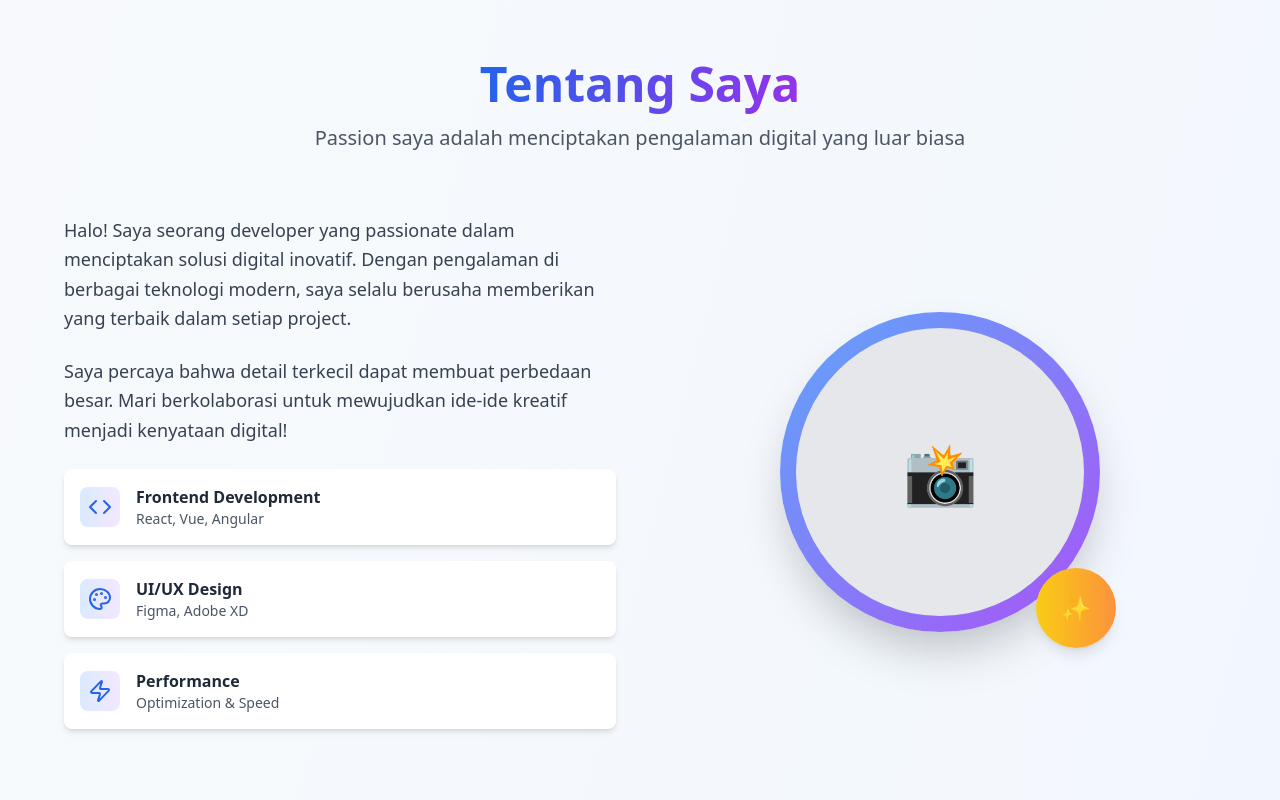
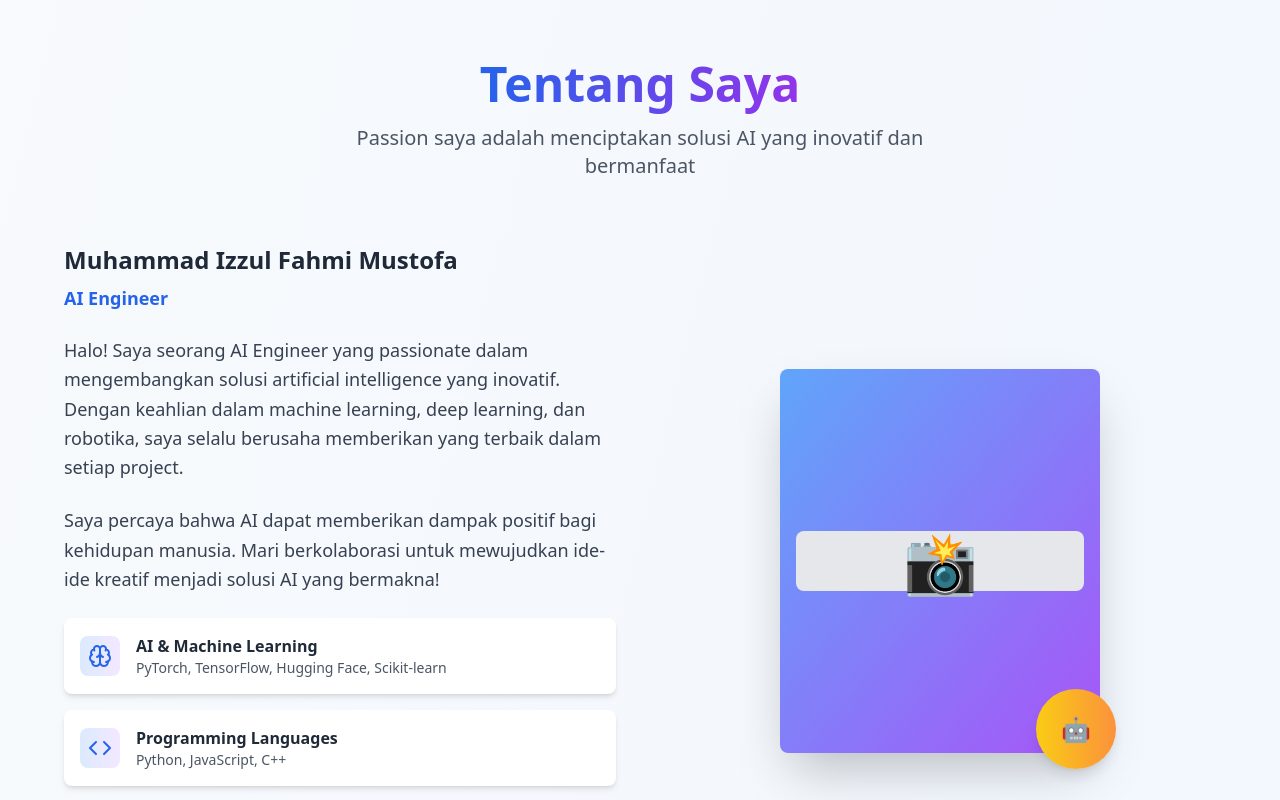
Before and after one commit to IzzulGod/about-izzulgod, a React (Vite) app: page / in a window 1280 px wide. Shown: the part 820-1620 px from the top of the page. Built offline with nearby package versions, Linux system fonts and the light colour scheme.

Commit message:
Refactor: Update profile photo and info
- Change profile photo to a square shape.
- Update the "Hero" and "About" sections with the provided personal information.

```diff
--- a/src/components/About.tsx
+++ b/src/components/About.tsx
@@ -1,11 +1,23 @@
 
-import { Code, Palette, Zap } from "lucide-react";
+import { Code, Brain, Cpu } from "lucide-react";
 
 const About = () => {
   const skills = [
-    { name: "Frontend Development", icon: Code, description: "React, Vue, Angular" },
-    { name: "UI/UX Design", icon: Palette, description: "Figma, Adobe XD" },
-    { name: "Performance", icon: Zap, description: "Optimization & Speed" },
+    {
+      name: "AI & Machine Learning",
+      icon: Brain,
+      description: "PyTorch, TensorFlow, Hugging Face, Scikit-learn"
+    },
+    {
+      name: "Programming Languages",
+      icon: Code,
+      description: "Python, JavaScript, C++"
+    },
+    {
+      name: "Robotics & IoT",
+      icon: Cpu,
+      description: "ESP32, Arduino, Raspberry Pi, Nvidia Jetson Nano"
+    },
   ];
 
   return (
@@ -18,22 +30,27 @@ const About = () => {
             </span>
           </h2>
           <p className="text-xl text-gray-600 max-w-2xl mx-auto">
-            Passion saya adalah menciptakan pengalaman digital yang luar biasa
+            Passion saya adalah menciptakan solusi AI yang inovatif dan bermanfaat
           </p>
         </div>
 
         <div className="grid md:grid-cols-2 gap-12 items-center">
           <div className="order-2 md:order-1">
             <div className="space-y-6">
+              <div className="mb-6">
+                <h3 className="text-2xl font-bold text-gray-800 mb-2">Muhammad Izzul Fahmi Mustofa</h3>
+                <p className="text-lg text-blue-600 font-semibold">AI Engineer</p>
+              </div>
+
               <p className="text-lg text-gray-700 leading-relaxed">
-                Halo! Saya seorang developer yang passionate dalam menciptakan solusi digital inovatif.
-                Dengan pengalaman di berbagai teknologi modern, saya selalu berusaha memberikan yang terbaik
-                dalam setiap project.
+                Halo! Saya seorang AI Engineer yang passionate dalam mengembangkan solusi artificial intelligence
+                yang inovatif. Dengan keahlian dalam machine learning, deep learning, dan robotika,
+                saya selalu berusaha memberikan yang terbaik dalam setiap project.
               </p>
 
               <p className="text-lg text-gray-700 leading-relaxed">
-                Saya percaya bahwa detail terkecil dapat membuat perbedaan besar.
-                Mari berkolaborasi untuk mewujudkan ide-ide kreatif menjadi kenyataan digital!
+                Saya percaya bahwa AI dapat memberikan dampak positif bagi kehidupan manusia.
+                Mari berkolaborasi untuk mewujudkan ide-ide kreatif menjadi solusi AI yang bermakna!
               </p>
 
               <div className="grid gap-4 mt-8">
@@ -54,13 +71,13 @@ const About = () => {
 
           <div className="order-1 md:order-2 flex justify-center">
             <div className="relative">
-              <div className="w-80 h-80 bg-gradient-to-br from-blue-400 to-purple-500 rounded-full flex items-center justify-center shadow-2xl">
-                <div className="w-72 h-72 bg-gray-200 rounded-full flex items-center justify-center">
+              <div className="w-80 h-96 bg-gradient-to-br from-blue-400 to-purple-500 rounded-lg flex items-center justify-center shadow-2xl">
+                <div className="w-72 h-88 bg-gray-200 rounded-lg flex items-center justify-center">
                   <div className="text-6xl text-gray-400">📸</div>
                 </div>
               </div>
               <div className="absolute -bottom-4 -right-4 w-20 h-20 bg-gradient-to-r from-yellow-400 to-orange-400 rounded-full flex items-center justify-center shadow-lg">
-                <span className="text-2xl">✨</span>
+                <span className="text-2xl">🤖</span>
               </div>
             </div>
           </div>
--- a/src/components/Hero.tsx
+++ b/src/components/Hero.tsx
@@ -8,7 +8,7 @@ const Hero = () => {
         <div className="animate-fade-in">
           <h1 className="text-5xl md:text-7xl font-bold mb-6">
             <span className="bg-gradient-to-r from-blue-600 via-purple-600 to-blue-800 bg-clip-text text-transparent">
-              Hey, Saya [Nickname]
+              Hey, Saya IzzulGod
             </span>
           </h1>
 
@@ -18,25 +18,31 @@ const Hero = () => {
 
           <p className="text-lg md:text-xl text-gray-700 mb-8 max-w-2xl mx-auto">
             <span className="font-semibold bg-gradient-to-r from-purple-600 to-blue-600 bg-clip-text text-transparent">
-              "Menciptakan solusi digital yang inovatif dan bermakna"
+              "AI Engineer yang passionate dalam menciptakan solusi AI inovatif dan bermakna"
             </span>
           </p>
 
           <div className="flex justify-center space-x-6 mb-12">
             <a
-              href="#"
+              href="https://github.com/IzzulGod"
+              target="_blank"
+              rel="noopener noreferrer"
               className="p-3 bg-white rounded-full shadow-lg hover:shadow-xl transition-all duration-300 hover:scale-110 group"
             >
               <Github className="w-6 h-6 text-gray-700 group-hover:text-blue-600 transition-colors" />
             </a>
             <a
-              href="#"
+              href="https://id.linkedin.com/in/izzulgod"
+              target="_blank"
+              rel="noopener noreferrer"
               className="p-3 bg-white rounded-full shadow-lg hover:shadow-xl transition-all duration-300 hover:scale-110 group"
             >
               <Linkedin className="w-6 h-6 text-gray-700 group-hover:text-blue-600 transition-colors" />
             </a>
             <a
-              href="#"
+              href="https://huggingface.co/IzzulGod"
+              target="_blank"
+              rel="noopener noreferrer"
               className="p-3 bg-white rounded-full shadow-lg hover:shadow-xl transition-all duration-300 hover:scale-110 group"
             >
               <Mail className="w-6 h-6 text-gray-700 group-hover:text-blue-600 transition-colors" />
```
